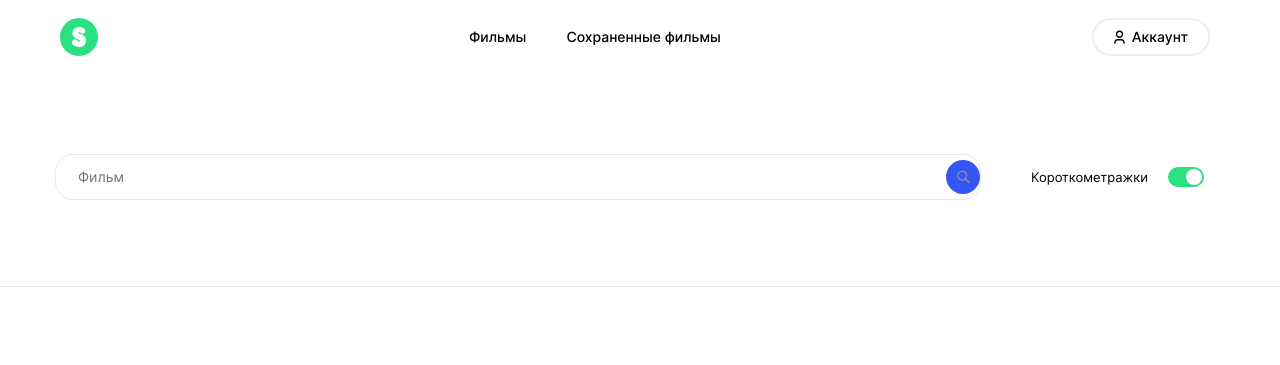
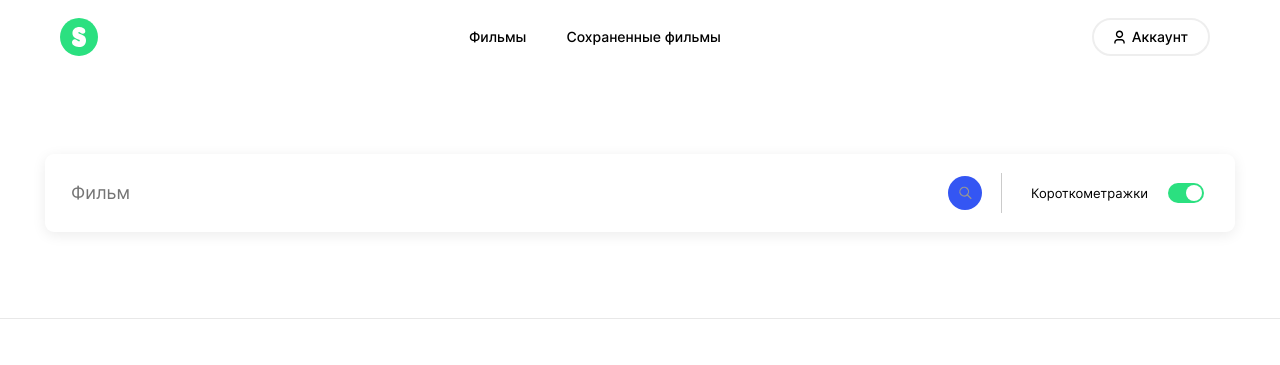
Before and after one commit to Olga-Sotula/movies-explorer-frontend, a React (Create React App) app: page /movies in a window 1280 px wide. Shown: the top 365 px of the page. Built offline with nearby package versions, Linux system fonts and the light colour scheme; grey boxes are pictures that could not be loaded.

Commit message:
fix: style Filter bar by figma

```diff
--- a/src/components/FilterBar/FilterBar.css
+++ b/src/components/FilterBar/FilterBar.css
@@ -1,28 +1,25 @@
 .filter-bar {
   margin: 80px auto;
   max-width: 1280px;
-  padding: 0 64px 86px 30px;
+  padding: 0 64px 86px 64px;
   box-sizing: border-box;
   border-bottom: 1px solid var(--ghost-color);
   display:flex;
-  flex-direction: row;
+  flex-direction: column;
   justify-content: space-between;
   align-items: center;
-  gap: 50px;
+  gap: 30px;
 }
 
 @media screen and (max-width: 800px) {
   .filter-bar {
     margin: 62px auto;
     padding: 0 0 76px 0;
-    flex-direction: column;
-    gap: 38px;
   }
 }
 
 @media screen and (max-width: 600px) {
   .filter-bar {
     margin: 62px auto 22px;
-
   }
 }
--- a/src/components/FilterBar/FilterBar.js
+++ b/src/components/FilterBar/FilterBar.js
@@ -9,7 +9,7 @@ const FilterBar = () => {
   return (
     <section className='filter-bar'>
       <SearchForm/>
-      <FilterCheckBox/>
+      <FilterCheckBox modificator="filter-checkbox_type_in-bar"/>
     </section>
   );
 }
--- a/src/components/FilterCheckbox/FilterCheckbox.css
+++ b/src/components/FilterCheckbox/FilterCheckbox.css
@@ -38,8 +38,23 @@
   line-height: 18px;
 }
 
+.filter-checkbox_type_in-form {
+  display: flex;
+}
+
+.filter-checkbox_type_in-bar {
+  display: none;
+}
 
 @media screen and (max-width: 600px) {
+  .filter-checkbox_type_in-form {
+    display: none;
+  }
+
+  .filter-checkbox_type_in-bar {
+    display: flex;
+  }
+
   .filter-checkbox__text {
     font-size: 11px;
   }
--- a/src/components/FilterCheckbox/FilterCheckbox.js
+++ b/src/components/FilterCheckbox/FilterCheckbox.js
@@ -2,9 +2,9 @@ import React from 'react';
 
 import './FilterCheckbox.css';
 
-const FilterCheckBox = () => {
+const FilterCheckBox = ({ modificator }) => {
   return (
-    <div className="filter-checkbox">
+    <div className={`filter-checkbox ${modificator}`}>
       <p className="filter-checkbox__text">Короткометражки</p>
       <button type="button" className="filter-checkbox__button filter-checkbox__button_active"/>
 
--- a/src/components/SearchForm/SearchForm.css
+++ b/src/components/SearchForm/SearchForm.css
@@ -1,22 +1,23 @@
 .search-form {
-  flex-grow: 1;
-  margin-left: 25px;
-  padding: 5px 0 5px 20px ;
+  width: 100%;
+  padding: 19px;
   display: flex;
-  flex-direction: row;
   justify-content: space-between;
   align-items: center;
-  border: 1px solid var(--ghost-color);
-  border-radius: 18px;
+  border-radius: 9px;
+  box-shadow: 0px 3px 14px rgba(0, 0, 0, 0.08);
 }
 
 .search-form__input {
+  width: 100%;
+  margin-right: 7px;
+  padding: 7px;
   box-sizing: border-box;
-  color: var(--dghost-color);
-  font-weight: 400;
-  font-size: 14px;
-  line-height: 18px;
-  border: 0;
+  font-family: inherit;
+  font-size: 18px;
+  line-height: 22px;
+  border-width: 0;
+  border-radius: 6px;
   outline: none;
 
 }
@@ -34,6 +35,13 @@
   background-position: center;
 }
 
+.search-form__divider {
+  width: 1px;
+  height: 40px;
+  margin: 0 29px 0 19px;
+  background-color: #cbcbcb;
+}
+
 @media screen and (max-width: 800px) {
   .search-form {
     width: 90%;
@@ -49,4 +57,8 @@
   .search-form__input {
     font-size: 11px;
   }
+
+  .search-form__divider {
+    display: none;
+  }
 }
--- a/src/components/SearchForm/SearchForm.js
+++ b/src/components/SearchForm/SearchForm.js
@@ -1,21 +1,20 @@
 import React from "react";
 
 import './SearchForm.css'
+import FilterCheckBox from "../FilterCheckbox/FilterCheckbox";
 
 const SearchForm = () => {
   return (
     <form className='search-form'>
       <input className='search-form__input'
-          type='text'
-          placeholder='Фильм'
-          id='movie'
-          name='movie'
-
+        type='text'
+        placeholder='Фильм'
+        id='movie'
+        name='movie'
       />
-      <button className='search-form__submit'
-        type='submit'
-      >
-  </button>
+      <button className='search-form__submit' type='submit' />
+      <span className='search-form__divider'/>
+      <FilterCheckBox modificator="filter-checkbox_type_in-form"/>
     </form>
   );
 }
```
